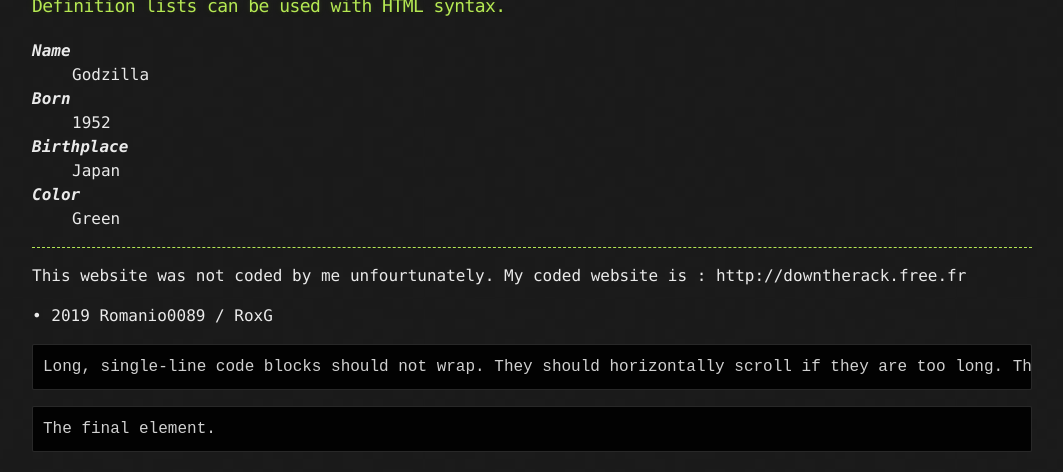
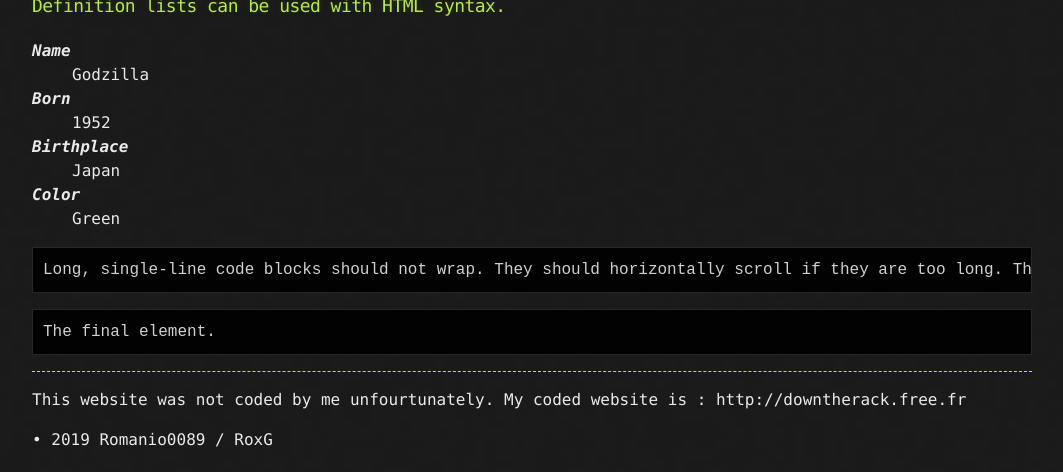
Before and after one commit to Romanio0089/romanio0089.github.io, a Jekyll site: the page built from index.md, in a window 1280 px wide and 900 px high, scrolled down 2466 px, cut to the strip 428-900 px from the top of the window. Shown: the whole strip, without its empty margins (108-1171 px from the left). Built offline with Jekyll 4.4.1, drawn with Linux system fonts in a browser that asks for light colours; part of the change alters nothing that is shown.

````diff
--- a/index.md
+++ b/index.md
@@ -118,11 +118,6 @@ end
 <dd>Green</dd>
 </dl>
 
-* * *
-
-This website was not coded by me unfourtunately. My coded website is : http://downtherack.free.fr
-
-• 2019 Romanio0089 / RoxG
 
 ```
 Long, single-line code blocks should not wrap. They should horizontally scroll if they are too long. This line should be long enough to demonstrate this.
@@ -131,3 +126,9 @@ Long, single-line code blocks should not wrap. They should horizontally scroll i
 ```
 The final element.
 ```
+
+* * *
+
+This website was not coded by me unfourtunately. My coded website is : http://downtherack.free.fr
+
+• 2019 Romanio0089 / RoxG
````
